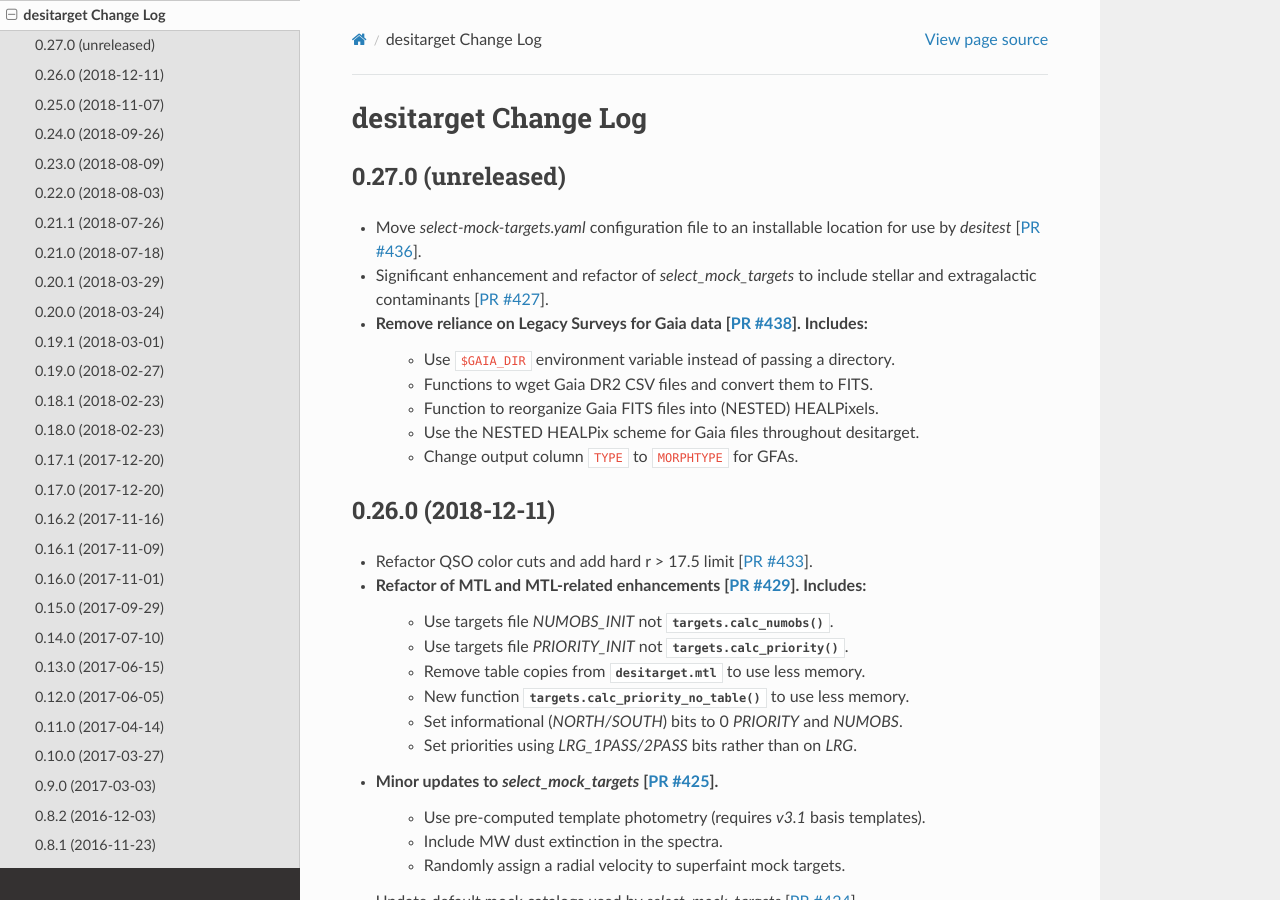
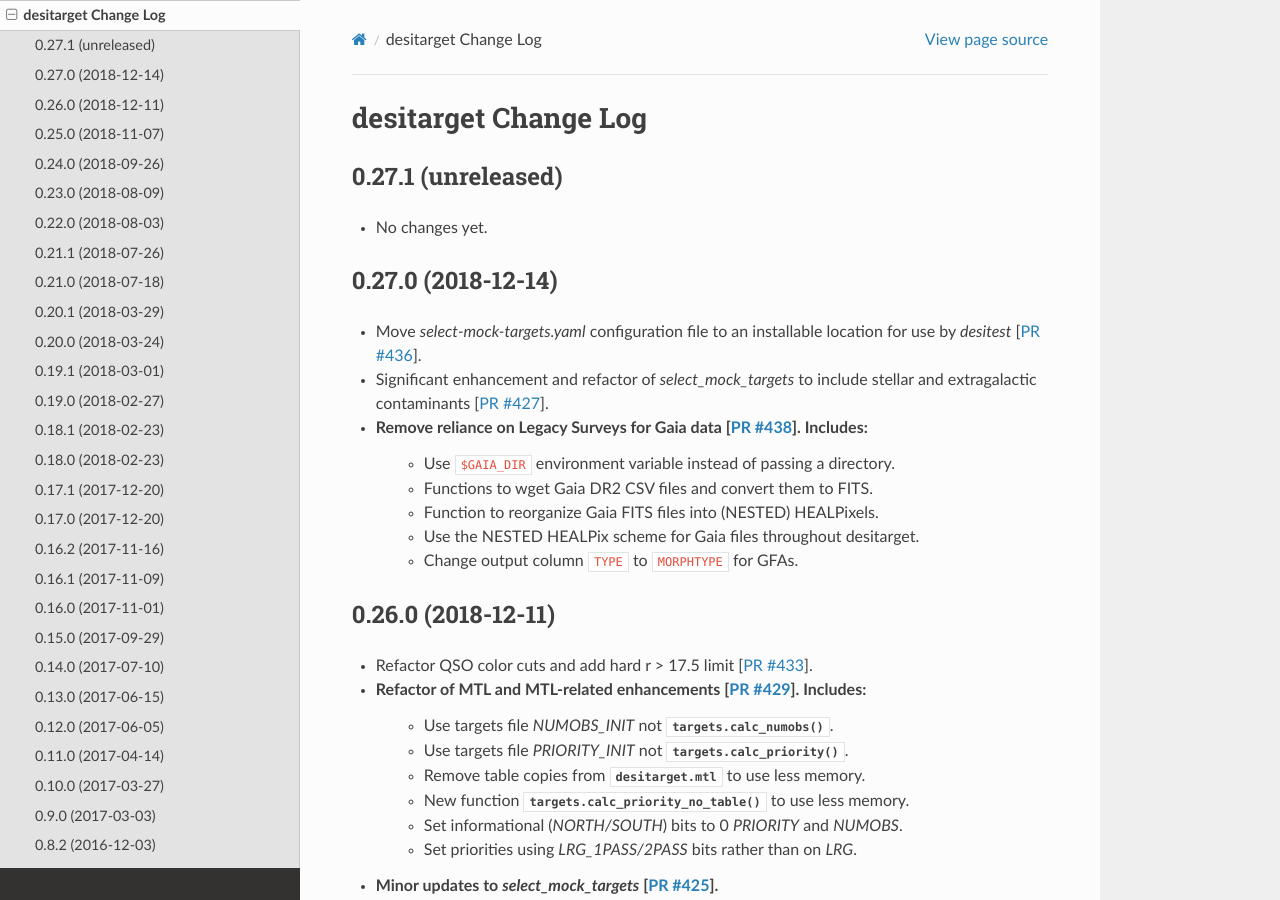
Before and after one commit to desihub/desitarget, a Sphinx documentation site: the page built from doc/changes.rst, in a window 1280 px wide and 900 px high. Built offline with Sphinx 7.4.7 and the Read the Docs theme 2.0.0, drawn with Linux system fonts in a browser that asks for light colours.

Commit message:
update release notes and version for desitarget/0.27.0

```diff
--- a/doc/changes.rst
+++ b/doc/changes.rst
@@ -2,7 +2,12 @@
 desitarget Change Log
 =====================
 
-0.27.0 (unreleased)
+0.27.1 (unreleased)
+-------------------
+
+* No changes yet.
+
+0.27.0 (2018-12-14)
 -------------------
 
 * Move `select-mock-targets.yaml` configuration file to an installable location
--- a/py/desitarget/_version.py
+++ b/py/desitarget/_version.py
@@ -1 +1 @@
-__version__ = '0.26.0.dev2697'
+__version__ = '0.27.0'
```
